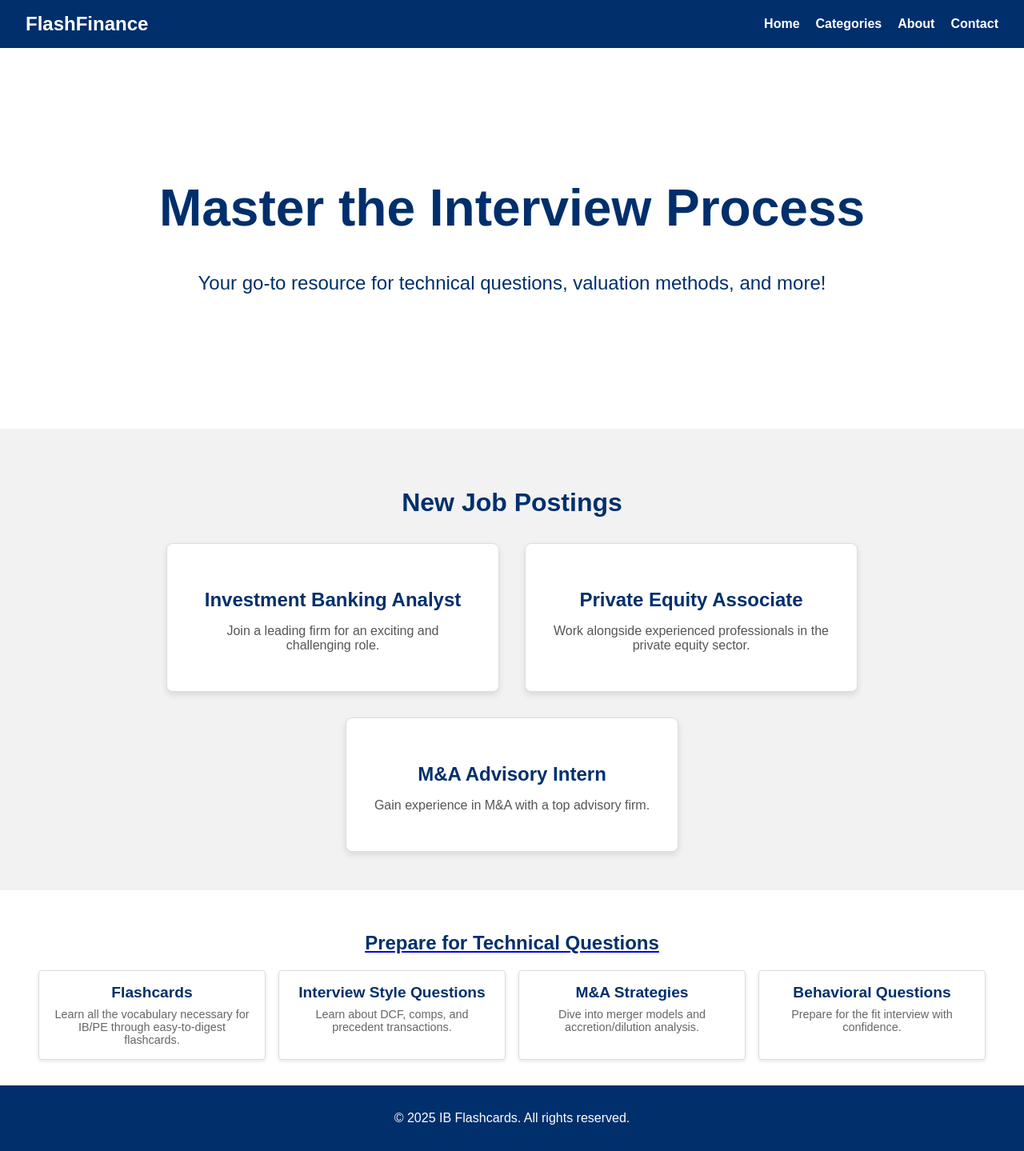
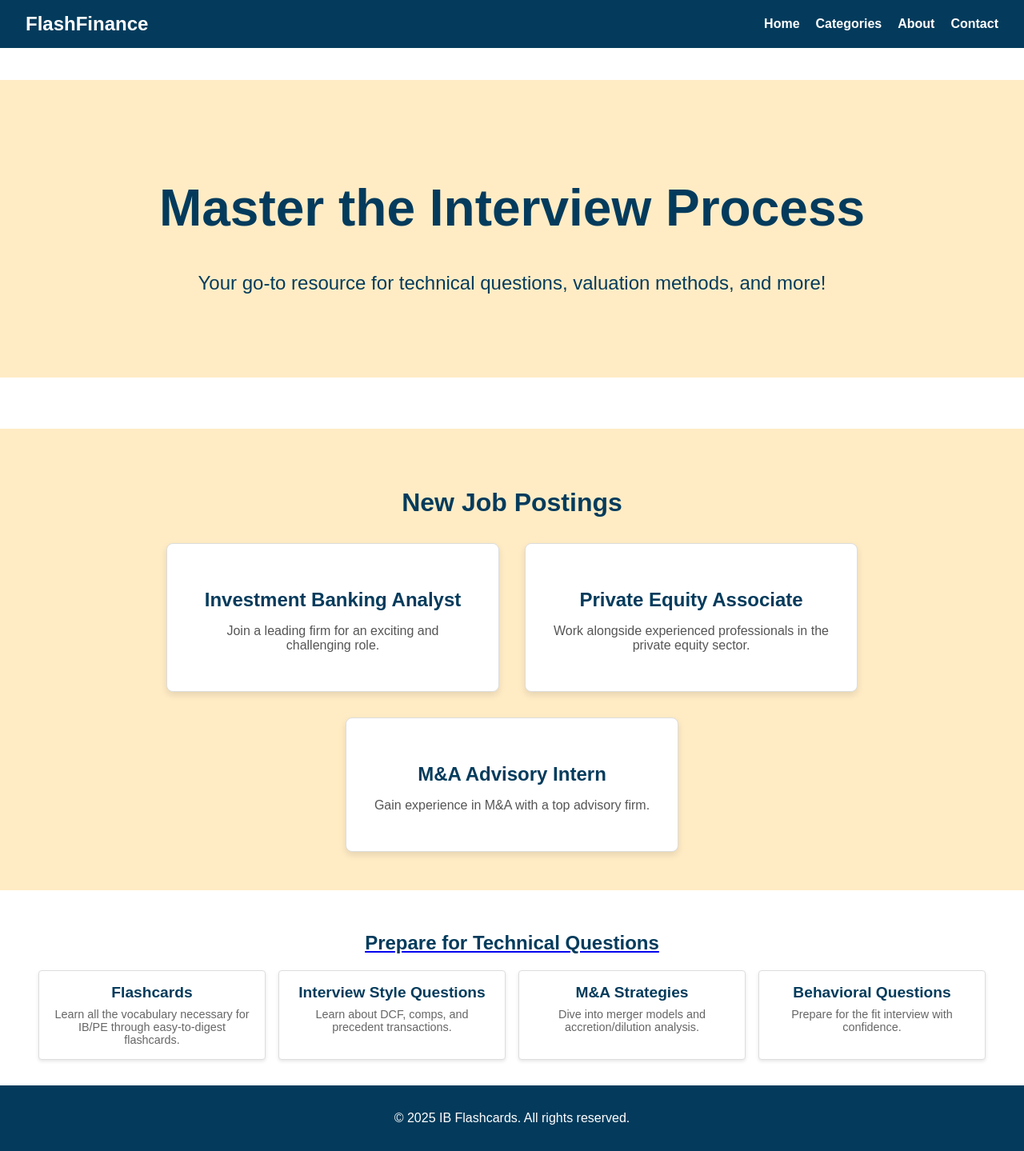
Before and after one commit to arnavs06/FlashFinance, a Flask app: page / in a window 1280 px wide. Shown: the whole page at 80% size. Run offline with Flask 3, Linux system fonts and the light colour scheme.

Commit message:
new colors

```diff
--- a/FlashFinance/static/landing.css
+++ b/FlashFinance/static/landing.css
@@ -2,7 +2,7 @@ body {
   font-family: Arial, sans-serif;
   margin: 0;
   padding: 0;
-  color: #333;
+  color: rgb(4, 59, 92);
   opacity: 0;
   animation: fadeIn 0.5s forwards;
 }
@@ -17,7 +17,7 @@ body {
 }
 
 header {
-  background-color: #002f6c;
+  background-color: rgb(4, 59, 92);
   color: white;
   padding: 1rem 2rem;
   display: flex;
@@ -63,7 +63,7 @@ nav ul li ul {
   display: none;
   position: absolute;
   background-color: white;
-  color: #002f6c;
+  color: rgb(4, 59, 92);
   top: 2rem;
   left: 0;
   border: 1px solid #ddd;
@@ -81,7 +81,7 @@ nav ul li ul li {
 }
 
 nav ul li ul li a {
-  color: #002f6c;
+  color: rgb(4, 59, 92);
   text-decoration: none;
 }
 
@@ -90,8 +90,8 @@ nav ul li ul li a:hover {
 }
 
 .hero {
-  background-color: #fff;
-  color: #002f6c;
+  background-color: rgb(255, 236, 197);
+  color: rgb(4, 59, 92);
   text-align: center;
   padding: 5rem 1rem;
   animation: fadeIn 1s forwards;
@@ -110,7 +110,7 @@ nav ul li ul li a:hover {
 }
 
 .new-job-postings {
-  background-color: #f2f2f2;
+  background-color: rgb(255, 236, 197);
   padding: 3rem 1rem;
   text-align: center;
   margin-top: 4rem;
@@ -118,7 +118,7 @@ nav ul li ul li a:hover {
 
 .new-job-postings h2 {
   font-size: 2rem;
-  color: #002f6c;
+  color: rgb(4, 59, 92);
 }
 
 .job-card-container {
@@ -130,7 +130,7 @@ nav ul li ul li a:hover {
 }
 
 .job-card {
-  background-color: #fff;
+  background-color: white;
   border: 1px solid #ddd;
   border-radius: 8px;
   padding: 2rem;
@@ -142,7 +142,7 @@ nav ul li ul li a:hover {
 
 .job-card h3 {
   font-size: 1.5rem;
-  color: #002f6c;
+  color: rgb(4, 59, 92);
   margin-bottom: 1rem;
 }
 
@@ -163,7 +163,7 @@ nav ul li ul li a:hover {
 }
 
 .content h2 {
-  color: #002f6c;
+  color: rgb(4, 59, 92);
 }
 
 .content .card-container {
@@ -187,7 +187,7 @@ nav ul li ul li a:hover {
 }
 
 .card h3 {
-  color: #002f6c;
+  color: rgb(4, 59, 92);
   margin: 0;
   font-size: 1.2rem;
 }
@@ -213,7 +213,7 @@ nav ul li ul li a:hover {
 }
 
 footer {
-  background-color: #002f6c;
+  background-color: rgb(4, 59, 92);
   color: white;
   padding: 1rem;
   text-align: center;
```
